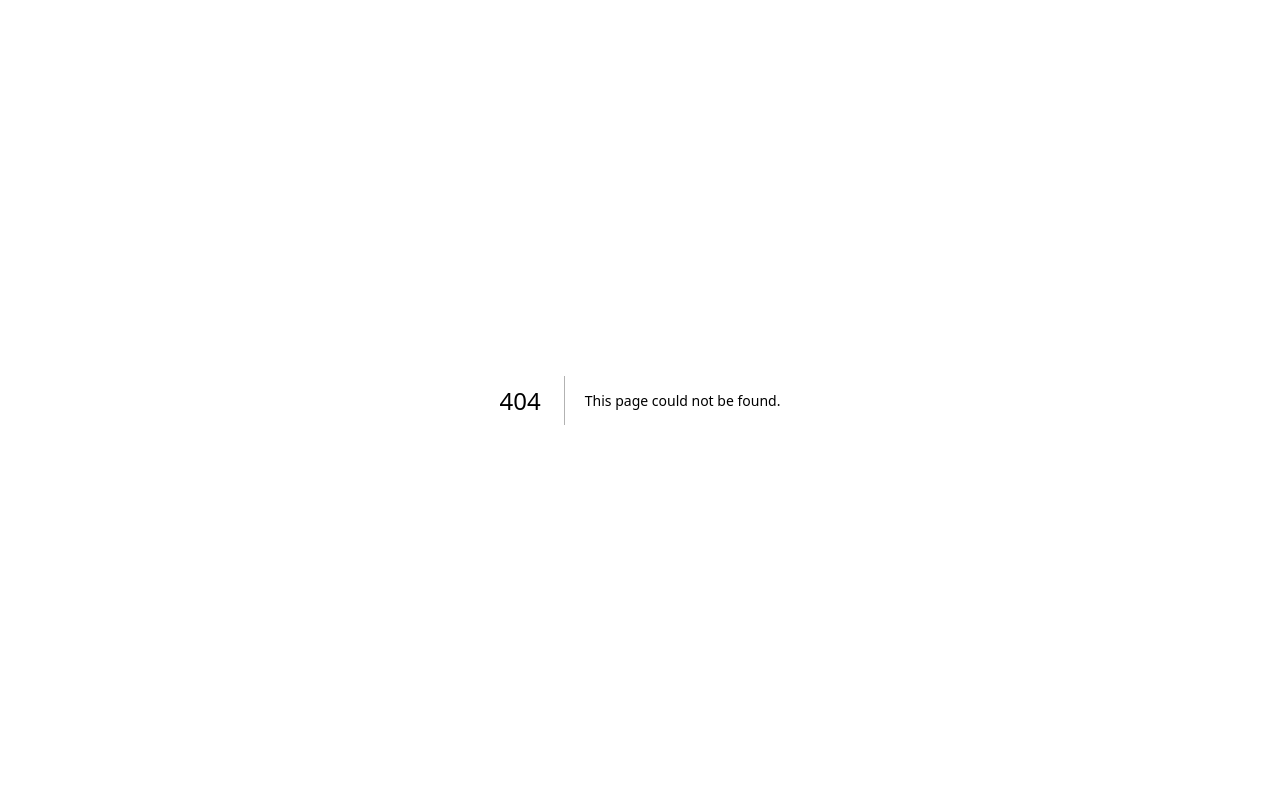
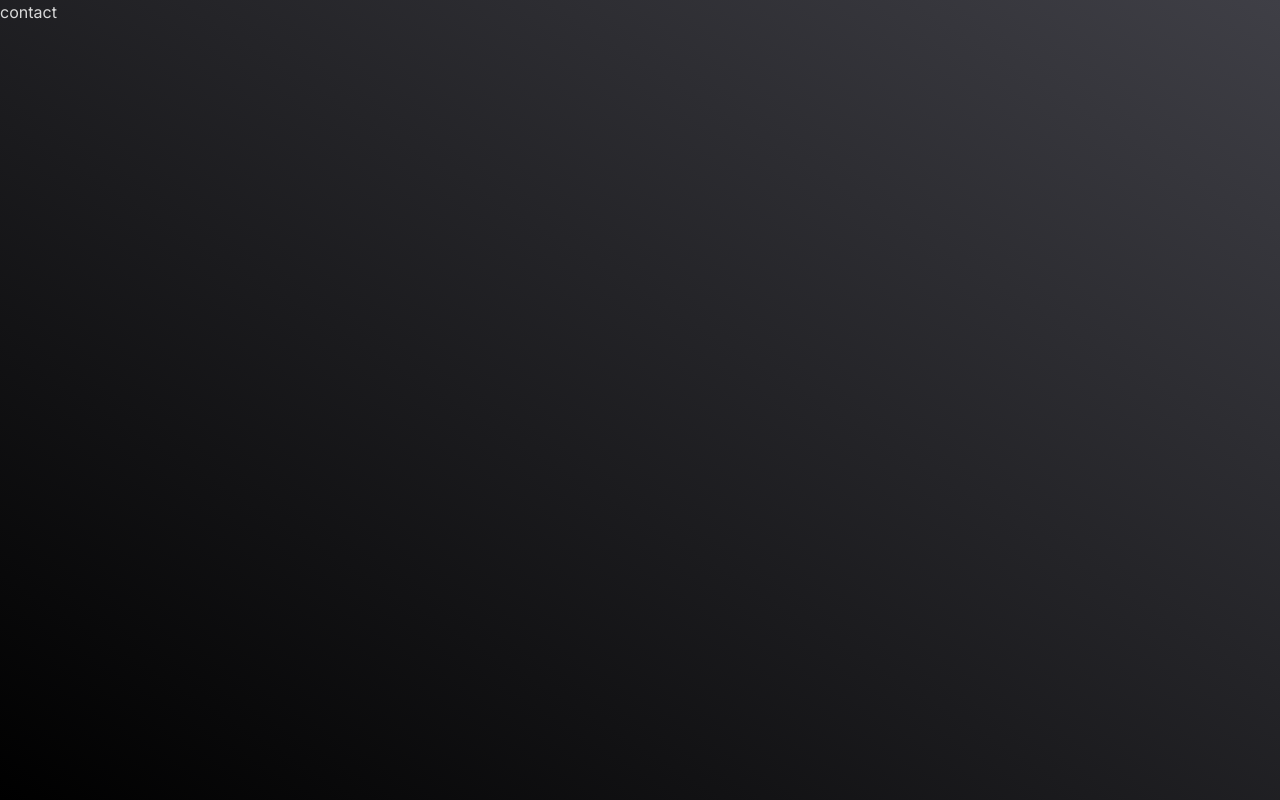
Before and after one commit to frn-af/portfolio, a Next.js app: page /contact in a window 1280 px wide. Before the commit this address had no page. Built offline with nearby package versions, Linux system fonts and the light colour scheme.

Commit message:
ui: fix button link
add link to button and fix contact typo

```diff
--- /dev/null
+++ b/src/app/contact/page.tsx
@@ -0,0 +1,8 @@
+
+export default function Contact() {
+  return (
+    <div>
+      contact
+    </div>
+  )
+}
--- a/src/components/footer.tsx
+++ b/src/components/footer.tsx
@@ -15,12 +15,18 @@ const Footer = () => {
           <Separator className="bg-primary mt-10 mb-10" />
           <div className="flex justify-between">
             <p className="w-1/3 font-heading">I am always open to exploring new opportunities, collaborations, and discussions on emerging technologies. Feel free to connect with me on{" "}
-              <span className="underline underline-offset-1 decoration-primary hover:no-underline hover:text-primary">LinkedIn</span>
+              <Link href="https://linkedin.com/in/farhanalfathra" aria-label="linkedin">
+                <span className="underline underline-offset-1 decoration-primary hover:no-underline hover:text-primary">LinkedIn</span>
+              </Link>
               , explore my projects on{" "}
-              <span className="underline underline-offset-1 decoration-primary hover:no-underline hover:text-primary">GitHub</span>
+              <Link href="https://github.com/frn-af" aria-label="github">
+                <span className="underline underline-offset-1 decoration-primary hover:no-underline hover:text-primary">GitHub</span>
+              </Link>
               , or reach out directly for any inquiries or potential collaborations.</p>
             <div className="flex flex-col justify-end gap-4">
-              <Button variant="outline" className="bg-transparent border-primary font-heading">Contact Me</Button>
+              <Link href="/contact">
+                <Button variant="outline" className="w-full bg-transparent border-primary font-heading">Contact Me</Button>
+              </Link>
               <p className="font-heading capitalize text-sm"> {year} © farhan alfathra. All rights reserved.</p>
             </div>
           </div>
--- a/src/components/header.tsx
+++ b/src/components/header.tsx
@@ -23,9 +23,9 @@ const navItems = [
     href: "/about",
   },
   {
-    title: "contacts",
+    title: "contact",
     badge: "04",
-    href: "/contacts",
+    href: "/contact",
   },
 ];
 
@@ -56,7 +56,7 @@ const Header = () => {
           <div className="flex">
             <Link href="/contact">
               <h3 className="text-lg uppercase underline mb-4 font-heading underline-offset-1 decoration-primary">
-                ={">"} open to work</h3>
+                ={">"} currently open to work</h3>
             </Link>
           </div>
           <h4 className="capitalize mb-4 font-heading">lets make <br />
```
Also changed, not shown: 1 other file (tests, documents, lock files or other folders).
